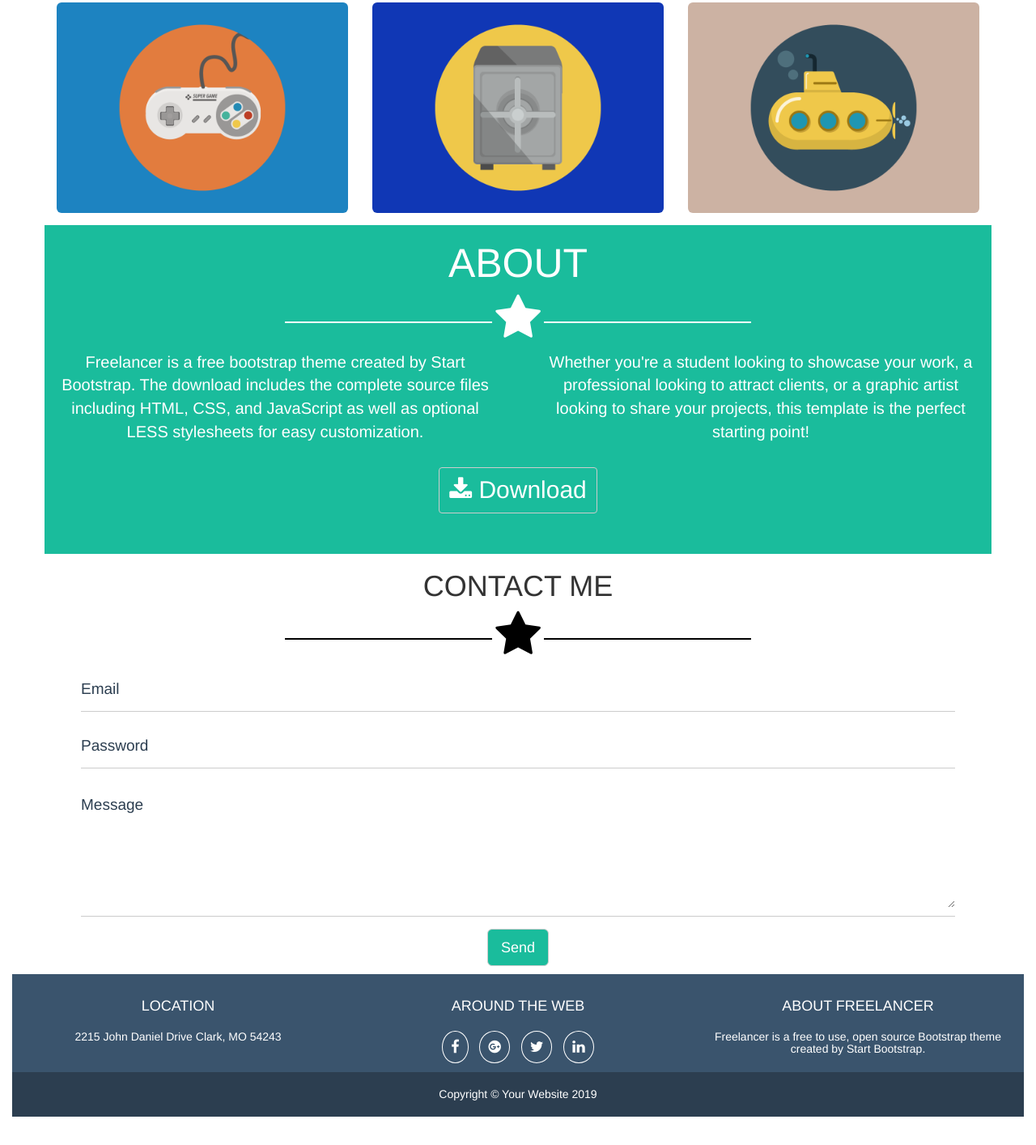
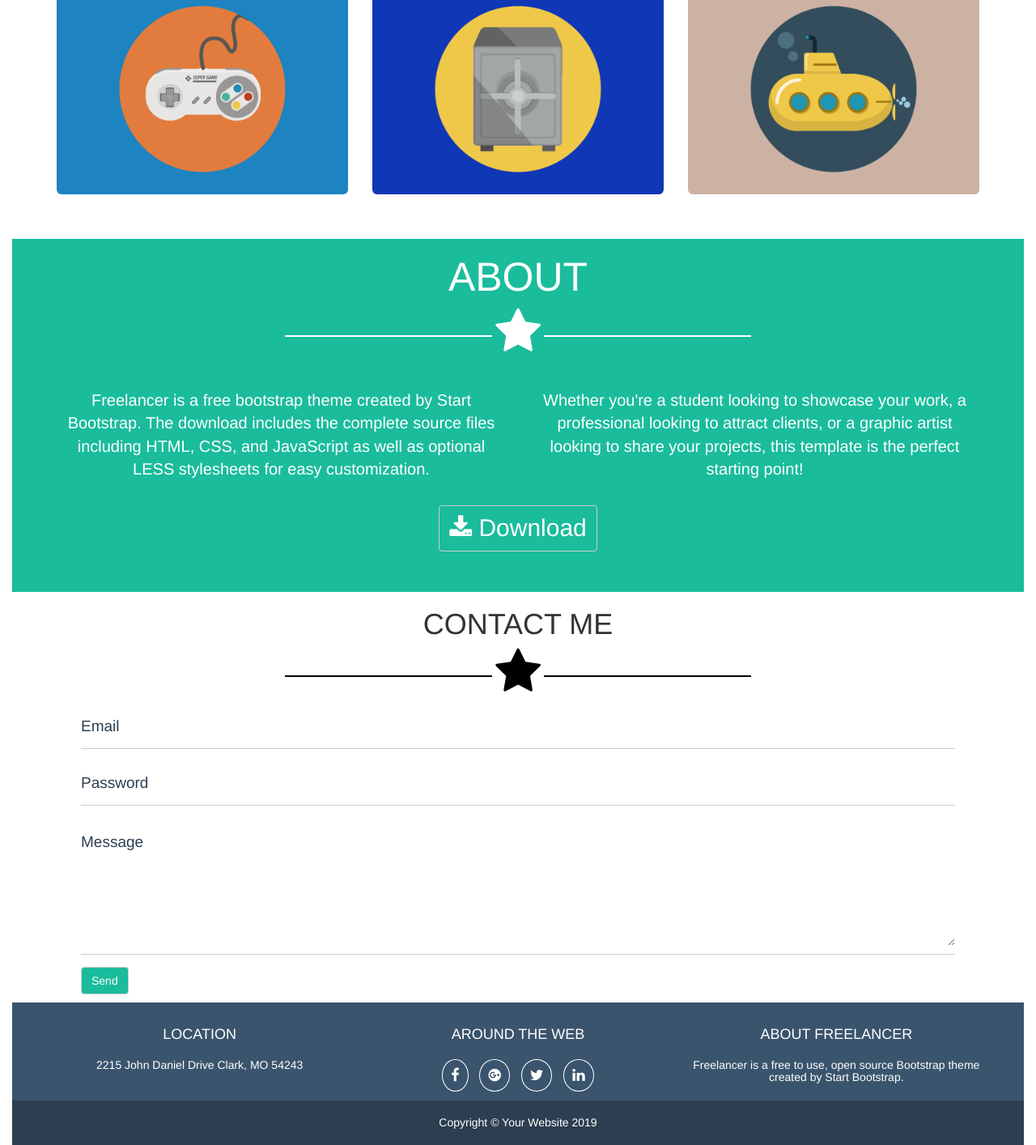
Before and after one commit to estefansilvi/html-css-bootstrap-freelancer, a plain HTML site: page index.html in a window 1280 px wide. Shown: the part 1022-2436 px from the top of the page at 81% size. Before the commit the page ends 2401 px from the top, so only its background shows below. Drawn offline with nearby package versions, Linux system fonts and the light colour scheme.

Commit message:
struttura finita

```diff
--- a/index.html
+++ b/index.html
@@ -36,8 +36,8 @@
   <!-- end navbar -->
 
   <!-- header -->
-      <header>
-        <div class="start-bootstrap  py-30">
+      <header class="start-bootstrap bg-light-green  py-30">
+        <div class="container">
           <div class="row ">
             <div class="col-sx-12">
               <img class="main-image" src="img/avataaars.svg" alt="">
@@ -63,7 +63,8 @@
   <!-- main -->
       <main>
         <!-- portfolio -->
-        <div class="container ">
+        <div class="container portfolio">
+
           <div class="row portfolio">
             <div class="col-xs-12">
               <h1>PORTFOLIO</h1>
@@ -97,12 +98,14 @@
               <img src="img/foto6.png" alt="" class="img-rounded width-100">
             </div>
           </div>
+
         </div>
       <!-- end portfolio -->
 
       <!-- about -->
-        <div class="container bg-light-green">
-            <div class="row about">
+        <div class="about bg-light-green">
+          <div class="container">
+              <div class="row text-center">
                 <div class="col-xs-12">
                   <h1 class="title">ABOUT</h1>
                   <div class="star-divisor">
@@ -113,17 +116,16 @@
                     <div class="display-inline-block line bg-white"></div>
                   </div>
                 </div>
-              <div class="row py-30">
+              </div>
+              <div class="row py-30 text-center">
                 <div class="col-xs-12 col-sm-6 ">
                   <p class="testo">Freelancer is a free bootstrap theme created by Start Bootstrap. The download includes the complete source files including HTML, CSS, and JavaScript as well as optional LESS stylesheets for easy customization.</p>
                 </div>
                 <div class="col-xs-12 col-sm-6">
                   <p class="testo">Whether you're a student looking to showcase your work, a professional looking to attract clients, or a graphic artist looking to share your projects, this template is the perfect starting point!</p>
                 </div>
-                <div class="row ">
                 <div class="col-xs-12">
                   <a class="btn btn-default" href="#" role="button"><i class="fa fa-download"></i>  Download</a>
-                  </div>
                 </div>
               </div>
             </div>
@@ -133,7 +135,9 @@
         <!-- contact-me -->
           <div class="container contact-me bg-white">
             <div class="row">
+
               <h1>CONTACT ME</h1>
+
               <div class="star-divisor">
                 <div class="display-inline-block line bg-black "></div>
                 <div class="display-inline-block">
@@ -141,6 +145,7 @@
                 </div>
                 <div class="display-inline-block line bg-black "></div>
               </div>
+
               <form class="bl-form">
                 <div class="form-group">
                   <input type="email" class="form-control" id="exampleInputEmail1" placeholder="Email">
@@ -151,8 +156,11 @@
                 <div class="form-group">
                   <textarea class="form-control" rows="5" placeholder="Message"></textarea>
                 </div>
-                <button type="submit" class="btn btn-default btn-lg">Send</button>
+                <div class="text-left">
+                  <button type="submit" class="btn btn-default">Send</button>
+                </div>
               </form>
+
             </div>
           </div>
         <!-- end main -->
@@ -161,7 +169,9 @@
 
     <!-- footer -->
       <footer>
-        <div class=" info bg-blue">
+
+        <div class="bg-blue ">
+          <div class="container info text-center">
             <div class="row">
               <div class="col-xs-12 col-sm-4">
                 <h4 class="color-white">LOCATION</h4>
@@ -182,10 +192,14 @@
               </div>
             </div>
           </div>
-        <div class="info bg-dark-blue">
+        </div>
+
+        <div class="bg-dark-blue text-center">
+          <div class="container info ">
             <div class="row">
               <div class="col-xs-12">
-              <h5 class="color-white">Copyright &copy; Your Website 2019</h4>
+                <h5 class="color-white">Copyright &copy; Your Website 2019</h5>
+              </div>
             </div>
           </div>
         </div>
```
Lines whose indentation alone changed are shown as unchanged.
